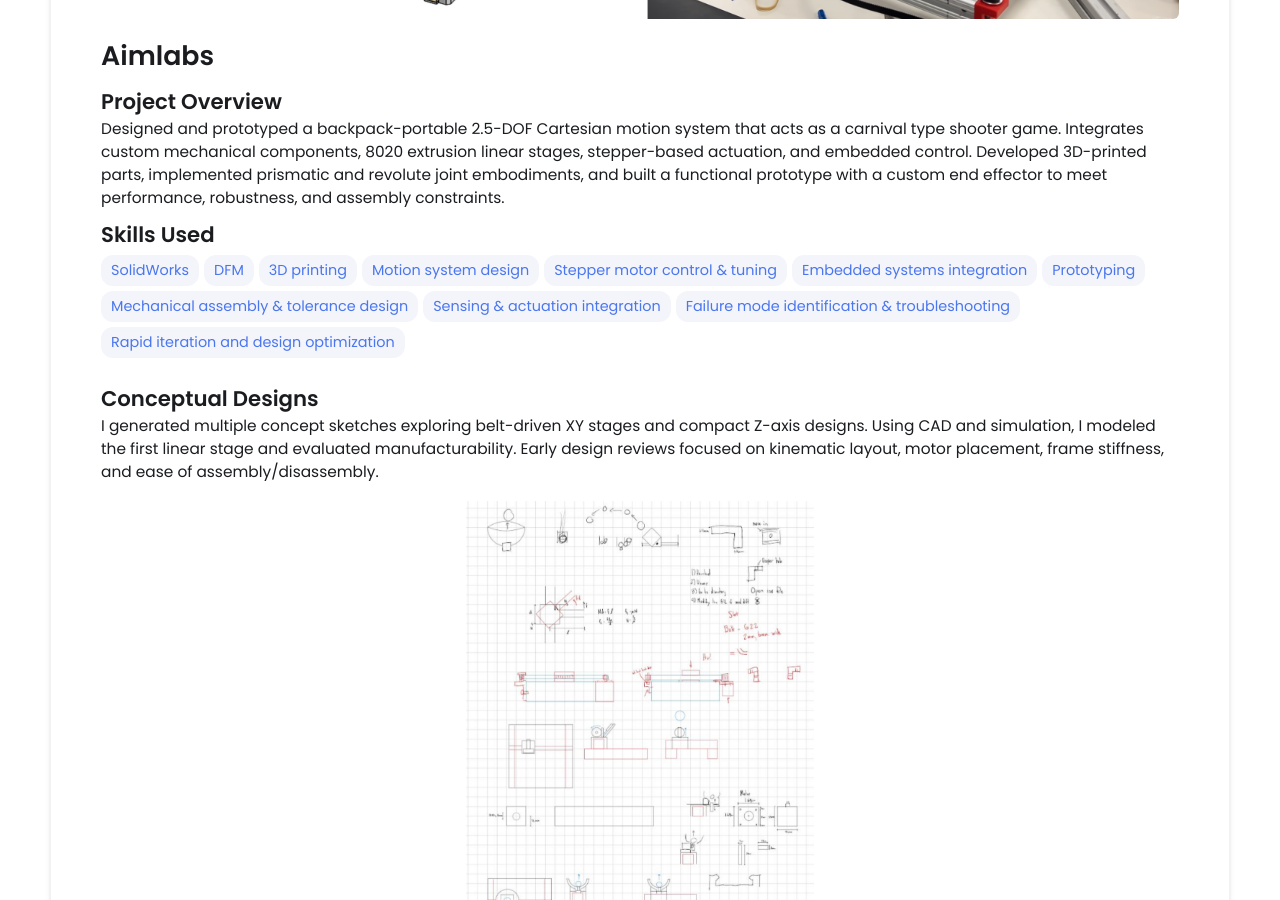
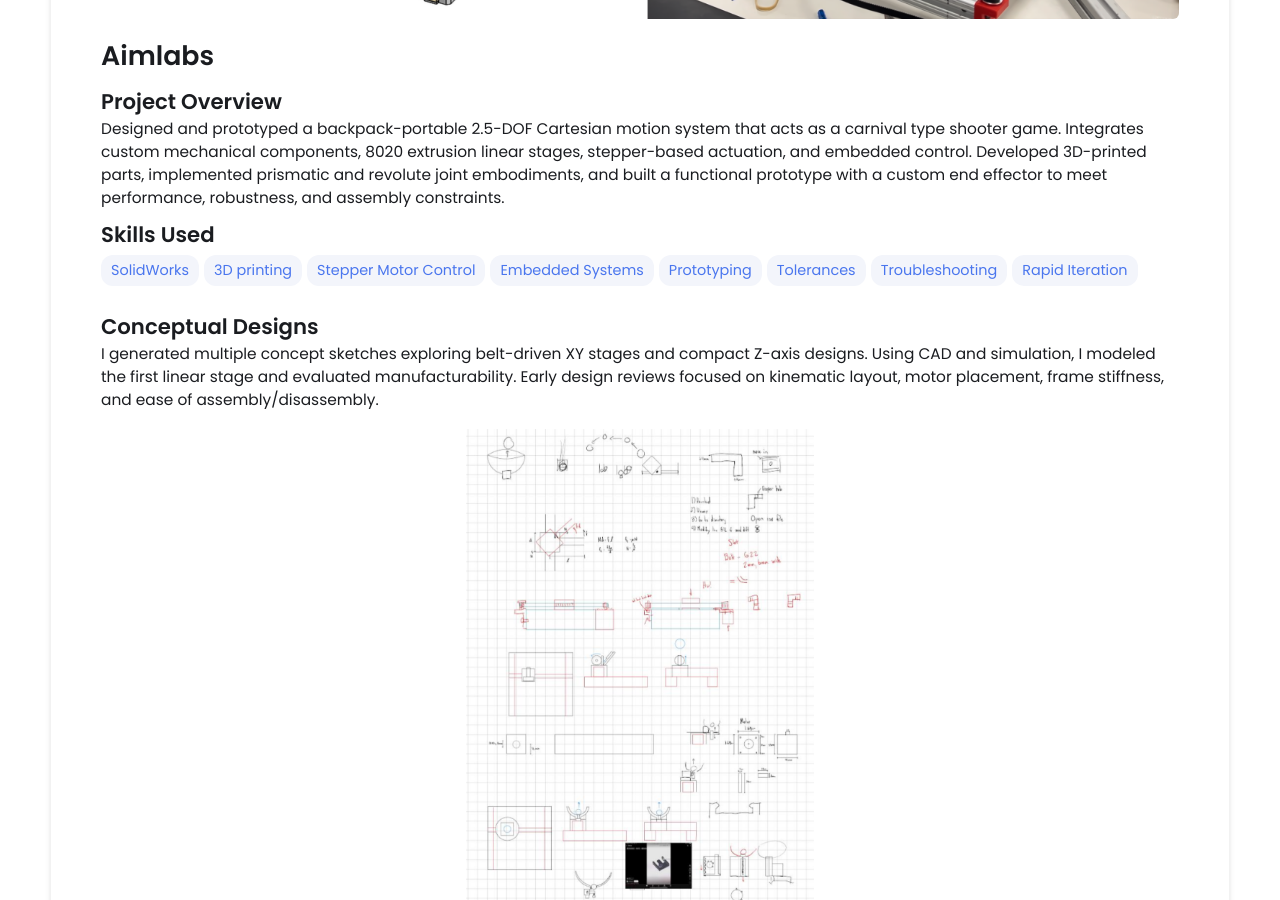
Before and after one commit to michael-vuong/michael-vuong.github.io, a Jekyll site: the page built from _projects/Aimlabs/index.md, in a window 1280 px wide and 900 px high, scrolled down 471 px. Built offline with Jekyll 4.4.1, drawn with Linux system fonts in a browser that asks for light colours.

Commit message:
Update index.md

```diff
--- a/_projects/Aimlabs/index.md
+++ b/_projects/Aimlabs/index.md
@@ -6,16 +6,13 @@
 
 skills:
 - SolidWorks
-- DFM
 - 3D printing
-- Motion system design
-- Stepper motor control & tuning
-- Embedded systems integration
+- Stepper Motor Control
+- Embedded Systems
 - Prototyping
-- Mechanical assembly & tolerance design
-- Sensing & actuation integration
-- Failure mode identification & troubleshooting
-- Rapid iteration and design optimization
+- Tolerances
+- Troubleshooting
+- Rapid Iteration
 
 main-image: /Thumbnail.png
 ---
```
